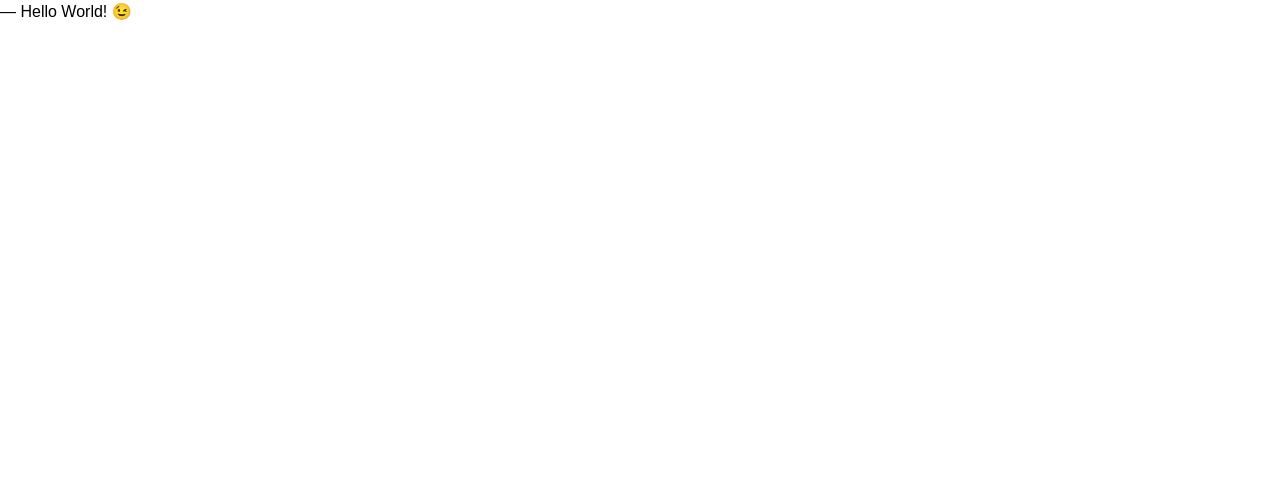
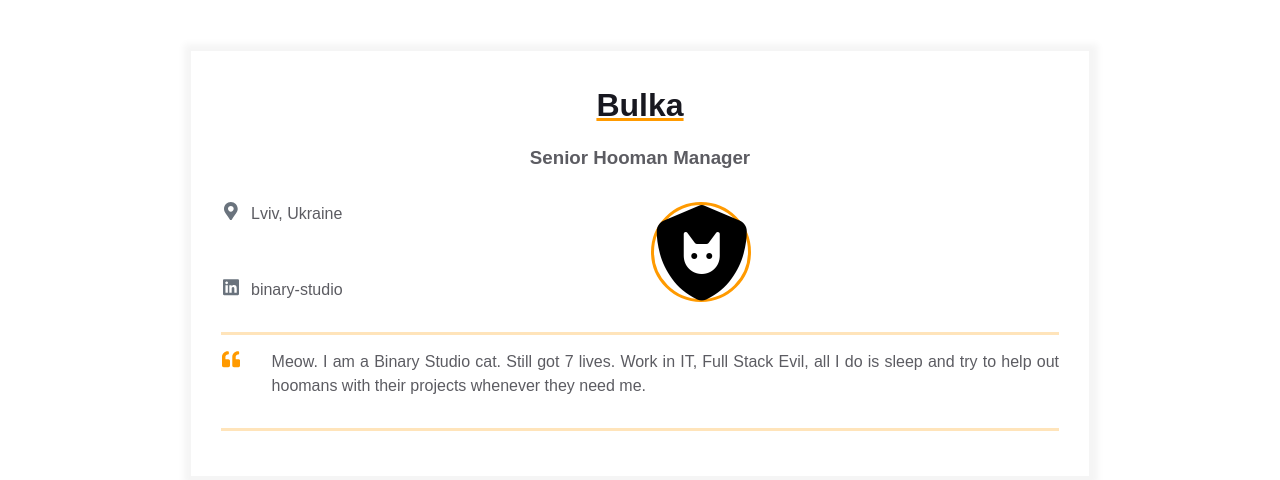
Before and after one commit to warslav/homepage, a plain HTML site: page index.html in a window 1280 px wide. Drawn offline with Linux system fonts and the light colour scheme.

Commit message:
Add main content

```diff
--- a/index.html
+++ b/index.html
@@ -5,8 +5,70 @@
     <title>Résumé</title>
     <meta name="viewport" content="width=device-width, initial-scale=1" />
     <link rel="stylesheet" href="styles.css">
+    <script src="https://kit.fontawesome.com/c0b2144e92.js" crossorigin="anonymous"></script>
   </head>
   <body>
-    ― Hello World! &#x1F609;
-  </body>
+    <main>
+        <div class="resume">
+          <div class="container">
+            <div class="resume__block">
+              <h1 class="contact-info__header">Bulka</h1>
+              <h3 class="contact-info__sub-header">Senior Hooman Manager</h3>
+
+              <div class="contact_info_container fh">
+                <div class="contact-info__block">
+                    <a href="" rel="author" class="contact-info__item">
+                        <div class="contact-info__item-icon-wrapper">
+                          <svg class="contact-info__item-icon" xmlns="http://www.w3.org/2000/svg" viewBox="0 0 384 512">
+                            <path
+                              d="M172.268 501.67C26.97 291.031 0 269.413 0 192 0 85.961 85.961 0 192 0s192 85.961 192 192c0 77.413-26.97 99.031-172.268 309.67-9.535 13.774-29.93 13.773-39.464 0zM192 272c44.183 0 80-35.817 80-80s-35.817-80-80-80-80 35.817-80 80 35.817 80 80 80z">
+                            </path>
+                          </svg>
+                        </div>
+                        <span>Lviv, Ukraine</span>
+                      </a>
+                      <a href="https://ua.linkedin.com/company/binary-studio_241166" rel="author" class="contact-info__item">
+                        <div class="contact-info__item-icon-wrapper">
+                          <svg class="contact-info__item-icon" xmlns="http://www.w3.org/2000/svg" viewBox="0 0 448 512">
+                            <path
+                              d="M416 32H31.9C14.3 32 0 46.5 0 64.3v383.4C0 465.5 14.3 480 31.9 480H416c17.6 0 32-14.5 32-32.3V64.3c0-17.8-14.4-32.3-32-32.3zM135.4 416H69V202.2h66.5V416zm-33.2-243c-21.3 0-38.5-17.3-38.5-38.5S80.9 96 102.2 96c21.2 0 38.5 17.3 38.5 38.5 0 21.3-17.2 38.5-38.5 38.5zm282.1 243h-66.4V312c0-24.8-.5-56.7-34.5-56.7-34.6 0-39.9 27-39.9 54.9V416h-66.4V202.2h63.7v29.2h.9c8.9-16.8 30.6-34.5 62.9-34.5 67.2 0 79.7 44.3 79.7 101.9V416z">
+                            </path>
+                          </svg>
+                        </div>
+                        <span>binary-studio</span>
+                      </a>
+                </div>
+
+                <div class="contact-info__block contact-info__block--center">
+
+                  <i class="fa-solid fa-shield-cat fa-6x  contact-info__avatar"></i>
+                </div>
+
+                <div class="contact-info__block"></div>
+              </div>
+            </div>
+          </div>
+
+          <div class="container">
+            <div class="resume__block">
+              <div class="intro">
+                <div class="intro__icon-wrapper">
+                  <svg class="intro__icon" xmlns="http://www.w3.org/2000/svg" viewBox="0 0 512 512">
+                    <path
+                      d="M464 256h-80v-64c0-35.3 28.7-64 64-64h8c13.3 0 24-10.7 24-24V56c0-13.3-10.7-24-24-24h-8c-88.4 0-160 71.6-160 160v240c0 26.5 21.5 48 48 48h128c26.5 0 48-21.5 48-48V304c0-26.5-21.5-48-48-48zm-288 0H96v-64c0-35.3 28.7-64 64-64h8c13.3 0 24-10.7 24-24V56c0-13.3-10.7-24-24-24h-8C71.6 32 0 103.6 0 192v240c0 26.5 21.5 48 48 48h128c26.5 0 48-21.5 48-48V304c0-26.5-21.5-48-48-48z">
+                    </path>
+                  </svg>
+                </div>
+                <p class="intro_text">Meow.
+                  I am a Binary Studio cat. Still got 7 lives. Work in IT, Full Stack Evil,
+                  all I do is sleep and try to help out hoomans with their projects whenever
+                  they need me.
+                </p>
+              </div>
+            </div>
+          </div>
+
+        </div>
+      </main>
+    </body>
 </html>
```
